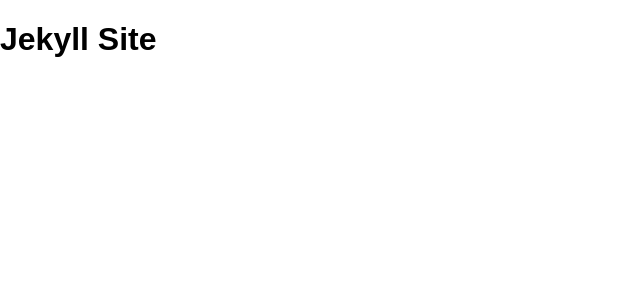
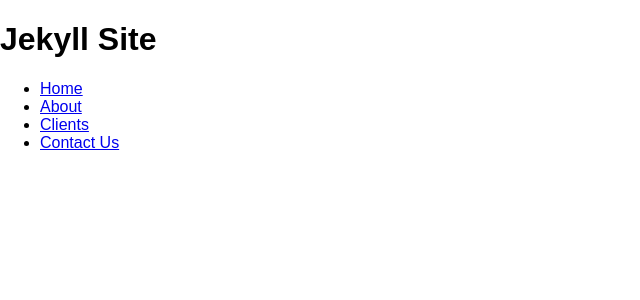
Before and after one commit to zachdaley/jekyll, a Jekyll site: the page built from index.html, in a window 1280 px wide. Shown: the top 300 px of the page, without its empty margins (0-640 px from the left). Built offline with Jekyll 4.4.1, drawn with Linux system fonts in a browser that asks for light colours; Markdown is read by kramdown in place of the engine named in the settings.

Commit message:
oagfdaofughadf

```diff
--- a/_layouts/default.html
+++ b/_layouts/default.html
@@ -14,6 +14,15 @@
 
 		<h1>Jekyll Site</h1>
 
+		<nav role='navigation'>
+		  <ul>
+		    <li><a href="#">Home</a></li>
+		    <li><a href="#">About</a></li>
+		    <li><a href="#">Clients</a></li>
+		    <li><a href="#">Contact Us</a></li>
+		  </ul>
+		</nav>
+
 		{{ content }}
 
 
```
